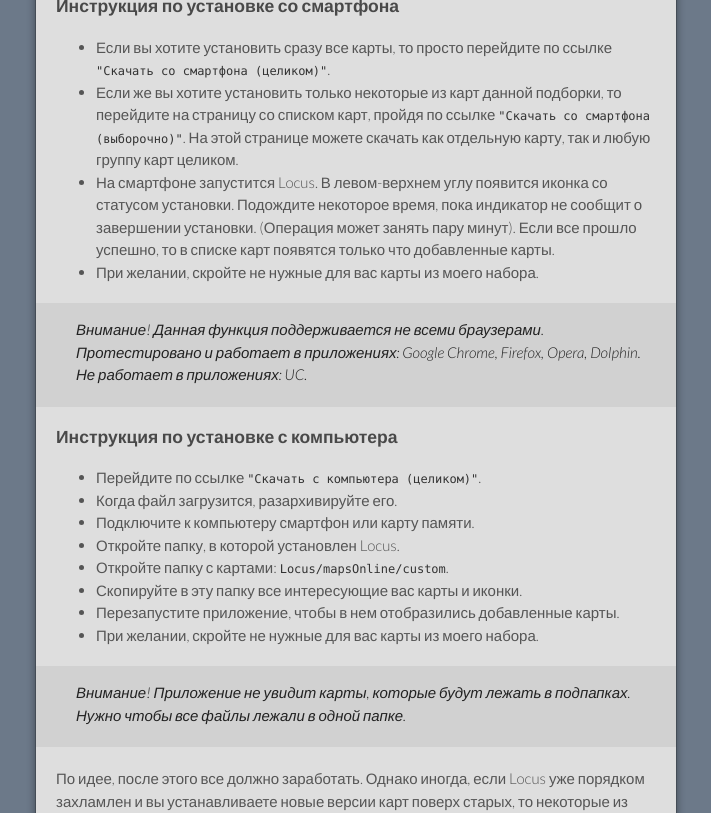
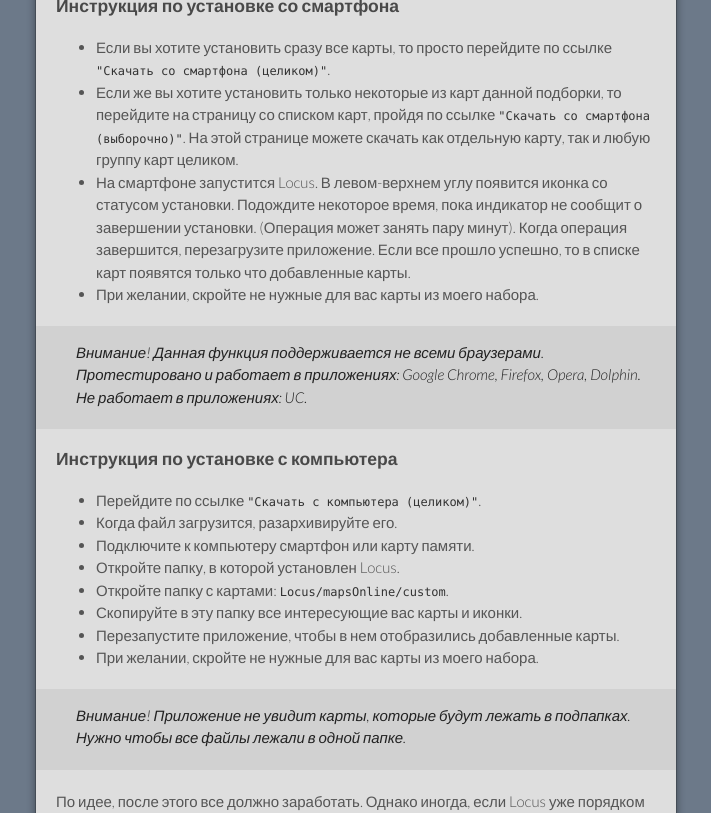
Before and after one commit to nnngrach/AnyGIS_Site, a Jekyll site: the page built from Web/Html/Locus_ru.md, in a window 1280 px wide and 900 px high, scrolled down 2811 px, cut to the strip 87-900 px from the top of the window. Shown: the whole strip, without its empty margins (284-995 px from the left). Built offline with Jekyll 4.4.1, drawn with Linux system fonts in a browser that asks for light colours.

Commit message:
Update manual

```diff
--- a/Web/Html/Locus_ru.md
+++ b/Web/Html/Locus_ru.md
@@ -111,7 +111,7 @@ layout: default
 ### Инструкция по установке со смартфона
 * Если вы хотите установить сразу все карты, то просто перейдите по ссылке `"Скачать со смартфона (целиком)"`.
 * Если же вы хотите установить только некоторые из карт данной подборки, то перейдите на страницу со списком карт, пройдя по ссылке `"Скачать со смартфона (выборочно)"`. На этой странице можете скачать как отдельную карту, так и любую группу карт целиком.
-* На смартфоне запустится Locus. В левом-верхнем углу появится иконка со статусом установки. Подождите некоторое время, пока индикатор не сообщит о завершении установки. (Операция может занять пару минут). Если все прошло успешно, то в списке карт появятся только что добавленные карты.
+* На смартфоне запустится Locus. В левом-верхнем углу появится иконка со статусом установки. Подождите некоторое время, пока индикатор не сообщит о завершении установки. (Операция может занять пару минут). Когда операция завершится, перезагрузите приложение. Если все прошло успешно, то в списке карт появятся только что добавленные карты.
 * При желании, скройте не нужные для вас карты из моего набора.
 
 > Внимание! Данная функция поддерживается не всеми браузерами. Протестировано и работает в приложениях: Google Chrome, Firefox, Opera, Dolphin. Не работает в приложениях: UC.
```
Also changed, not shown: Web/Html/Alpine_ru.md (+22 -3 lines), Web/Html/Changelog_ru.md (+2 -0 lines), Web/Img/Alpine6.png (added), Web/Img/Alpine7.png (added), Web/Img/Alpine8.png (added).
